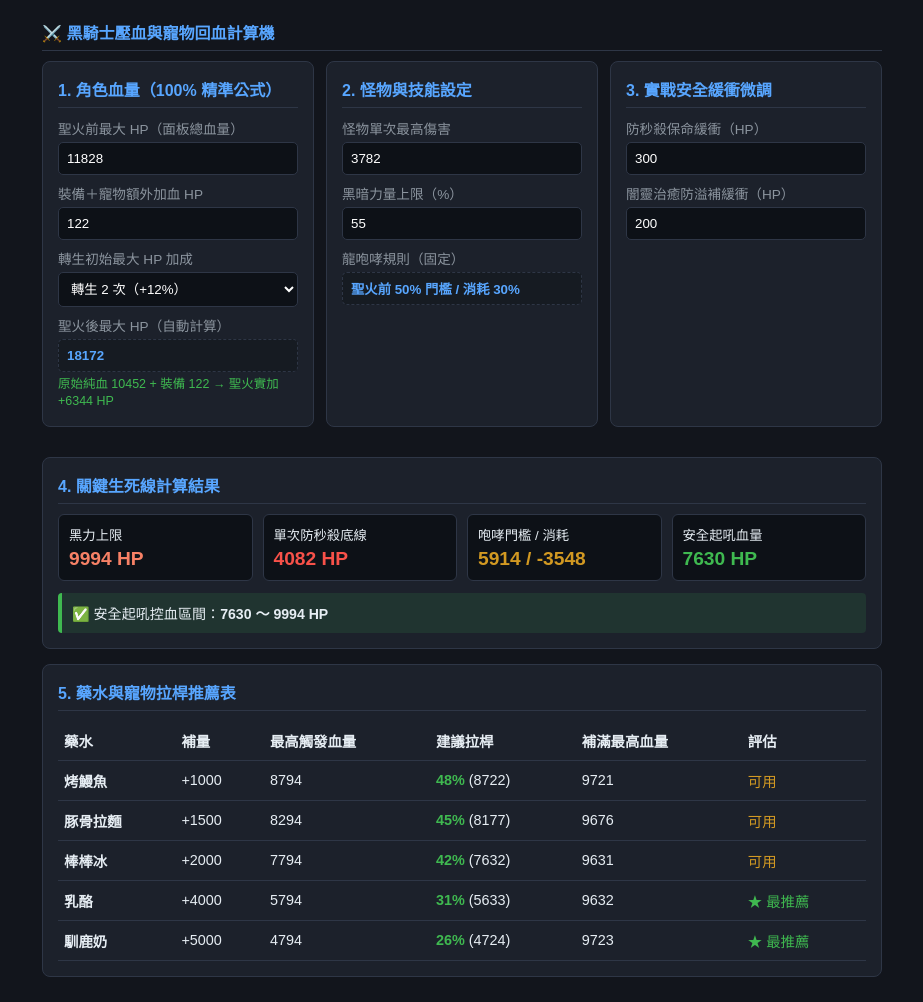
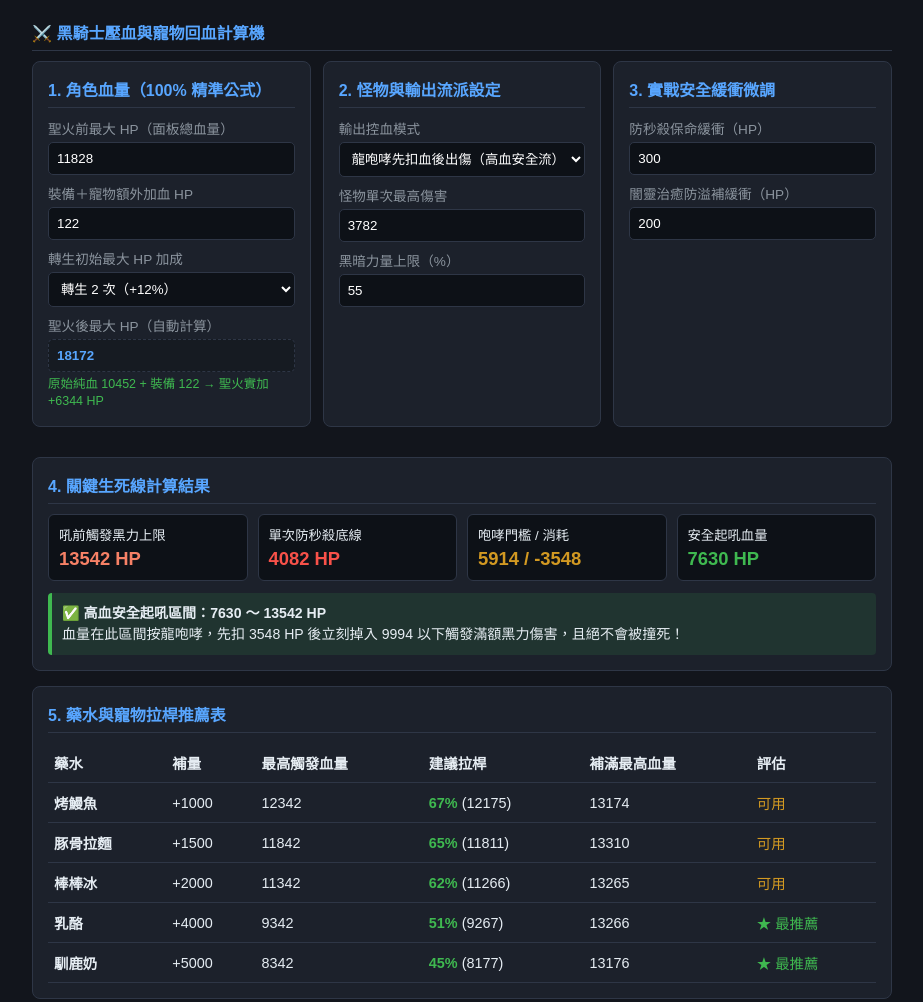
Before and after one commit to oten-cell/DA, a plain HTML site: page index.html in a window 1280 px wide. Shown: the whole page, without its empty margins (178-1101 px from the left). Drawn offline with Linux system fonts and the light colour scheme.

Commit message:
Add files via upload

```diff
--- a/index.html
+++ b/index.html
@@ -4,22 +4,22 @@
 <meta charset="UTF-8">
 <title>黑騎士壓血計算機</title>
 <style>
-  body { background:#12151c; color:#e6edf3; font-family:"Microsoft JhengHei",sans-serif; padding:20px; max-width:840px; margin:auto; }
-  .grid { display:grid; grid-template-columns:repeat(auto-fit,minmax(240px,1fr)); gap:12px; margin-bottom:15px; }
+  body { background:#12151c; color:#e6edf3; font-family:"Microsoft JhengHei",sans-serif; padding:20px; max-width:860px; margin:auto; }
+  .grid { display:grid; grid-template-columns:repeat(auto-fit,minmax(250px,1fr)); gap:12px; margin-bottom:15px; }
   .card { background:#1c212b; border:1px solid #2e3646; border-radius:8px; padding:15px; margin-bottom:15px; }
   h2 { font-size:1rem; color:#58a6ff; margin:0 0 10px; border-bottom:1px solid #2e3646; padding-bottom:6px; }
   label { display:block; font-size:0.85rem; color:#8b949e; margin:8px 0 4px; }
   input, select { width:100%; padding:8px; border-radius:5px; border:1px solid #2e3646; background:#0d1117; color:#fff; box-sizing:border-box; }
   input[readonly] { background:#161b22; color:#58a6ff; font-weight:bold; border-style:dashed; cursor:not-allowed; }
   .hint { font-size:0.78rem; color:#3fb950; margin-top:4px; line-height:1.4; }
-  .stats { display:grid; grid-template-columns:repeat(auto-fit,minmax(170px,1fr)); gap:10px; margin-bottom:12px; }
+  .stats { display:grid; grid-template-columns:repeat(auto-fit,minmax(175px,1fr)); gap:10px; margin-bottom:12px; }
   .box { background:#0d1117; border:1px solid #2e3646; border-radius:6px; padding:10px; }
-  .val { font-size:1.2rem; font-weight:bold; margin-top:4px; }
+  .val { font-size:1.15rem; font-weight:bold; margin-top:4px; }
   table { width:100%; border-collapse:collapse; font-size:0.9rem; }
   th, td { padding:9px 6px; text-align:left; border-bottom:1px solid #2e3646; }
   .safe { color:#3fb950; } .warn { color:#d29922; } .danger { color:#f85149; } .accent { color:#f78166; }
   .alert { background:rgba(248,81,73,0.12); border-left:4px solid #f85149; padding:10px; border-radius:4px; font-size:0.88rem; }
-  .okbox { background:rgba(63,185,80,0.12); border-left:4px solid #3fb950; padding:10px; border-radius:4px; font-size:0.88rem; }
+  .okbox { background:rgba(63,185,80,0.12); border-left:4px solid #3fb950; padding:10px; border-radius:4px; font-size:0.88rem; line-height:1.5; }
 </style>
 </head>
 <body>
@@ -40,10 +40,14 @@
       <div class="hint" id="hbStatus"></div>
     </div>
     <div class="card">
-      <h2>2. 怪物與技能設定</h2>
+      <h2>2. 怪物與輸出流派設定</h2>
+      <label>輸出控血模式</label>
+      <select id="playMode">
+        <option value="roarFirst" selected>龍咆哮先扣血後出傷（高血安全流）</option>
+        <option value="alwaysZerk">傳統全程壓血（平砍/槍連常駐黑力）</option>
+      </select>
       <label>怪物單次最高傷害</label><input type="number" id="mobDmg" value="3782">
       <label>黑暗力量上限（%）</label><input type="number" id="zerkPct" value="55">
-      <label>龍咆哮規則（固定）</label><input type="text" value="聖火前 50% 門檻 / 消耗 30%" readonly>
     </div>
     <div class="card">
       <h2>3. 實戰安全緩衝微調</h2>
@@ -68,6 +72,7 @@ function calc() {
   const baseHp = +document.getElementById('baseHp').value || 0;
   const equipHp = +document.getElementById('equipHp').value || 0;
   const rebirthPct = +document.getElementById('rebirthPct').value || 0;
+  const playMode = document.getElementById('playMode').value;
 
   const pureHp = Math.max(0, (baseHp - equipHp) / (1 + rebirthPct / 100));
   const hbBonus = Math.round((pureHp + equipHp) * 0.6);
@@ -81,27 +86,29 @@ function calc() {
   const sBuf = +document.getElementById('surviveBuffer').value || 0;
   const bBuf = +document.getElementById('beholderBuffer').value || 0;
 
-  const zerkMax = Math.floor(hbHp * zerkPct / 100);
+  const zerkRawMax = Math.floor(hbHp * zerkPct / 100);
   const roarMin = Math.ceil(baseHp * 0.5);
   const roarCost = Math.floor(baseHp * 0.3);
+  const effectiveCeiling = playMode === 'roarFirst' ? (zerkRawMax + roarCost) : zerkRawMax;
   const surviveMin = mobDmg + sBuf;
   const safeRoar = Math.max(roarMin, roarCost + surviveMin);
 
   document.getElementById('summaryGrid').innerHTML = `
-    <div class="box"><small>黑力上限</small><div class="val accent">${zerkMax} HP</div></div>
+    <div class="box"><small>${playMode === 'roarFirst' ? '吼前觸發黑力上限' : '常駐黑力上限'}</small><div class="val accent">${effectiveCeiling} HP</div></div>
     <div class="box"><small>單次防秒殺底線</small><div class="val danger">${surviveMin} HP</div></div>
     <div class="box"><small>咆哮門檻 / 消耗</small><div class="val warn">${roarMin} / -${roarCost}</div></div>
     <div class="box"><small>安全起吼血量</small><div class="val safe">${safeRoar} HP</div></div>
   `;
 
-  document.getElementById('adviceBox').innerHTML = safeRoar > zerkMax
-    ? `<div class="alert">⚠️ 安全起吼線（${safeRoar}）已超過黑力上限（${zerkMax}），此圖請改用槍連擊/無雙矛！</div>`
-    : `<div class="okbox">✅ 安全起吼控血區間：<b>${safeRoar} ～ ${zerkMax} HP</b></div>`;
+  document.getElementById('adviceBox').innerHTML = safeRoar > effectiveCeiling
+    ? `<div class="alert">⚠️ 安全起吼線（${safeRoar}）已超過上限（${effectiveCeiling}），此圖請改用槍連擊/無雙矛！</div>`
+    : `<div class="okbox">✅ <b>${playMode === 'roarFirst' ? '高血安全起吼區間' : '常駐黑力起吼區間'}：${safeRoar} ～ ${effectiveCeiling} HP</b><br>
+       ${playMode === 'roarFirst' ? `血量在此區間按龍咆哮，先扣 ${roarCost} HP 後立刻掉入 ${zerkRawMax} 以下觸發滿額黑力傷害，且絕不會被撞死！` : `血量全程維持在 ${zerkRawMax} 以下，所有技能與平砍皆常駐黑力。`}</div>`;
 
   let tHtml = '';
   potions.forEach(p => {
-    const maxTrig = zerkMax - p.heal - bBuf;
-    const pct = hbHp > 0 ? Math.floor(maxTrig / hbHp * 100) : 0;
+    const maxTrig = effectiveCeiling - p.heal - bBuf;
+    const pct = hbHp > 0 ? Math.min(95, Math.floor(maxTrig / hbHp * 100)) : 0;
     const trigHp = Math.floor(hbHp * pct / 100);
     const afterHp = (trigHp > 0 ? trigHp - 1 : 0) + p.heal;
     let tag = '<span class="warn">可用</span>';
```
